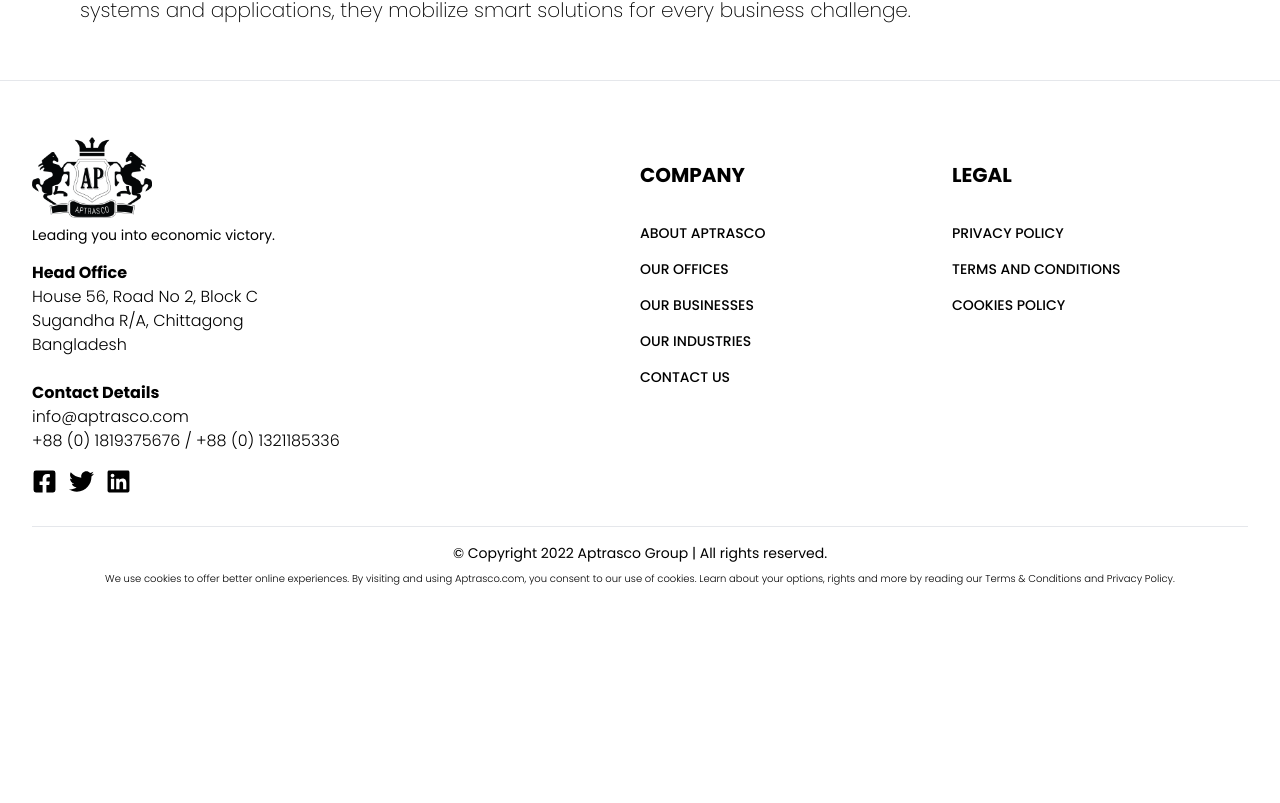
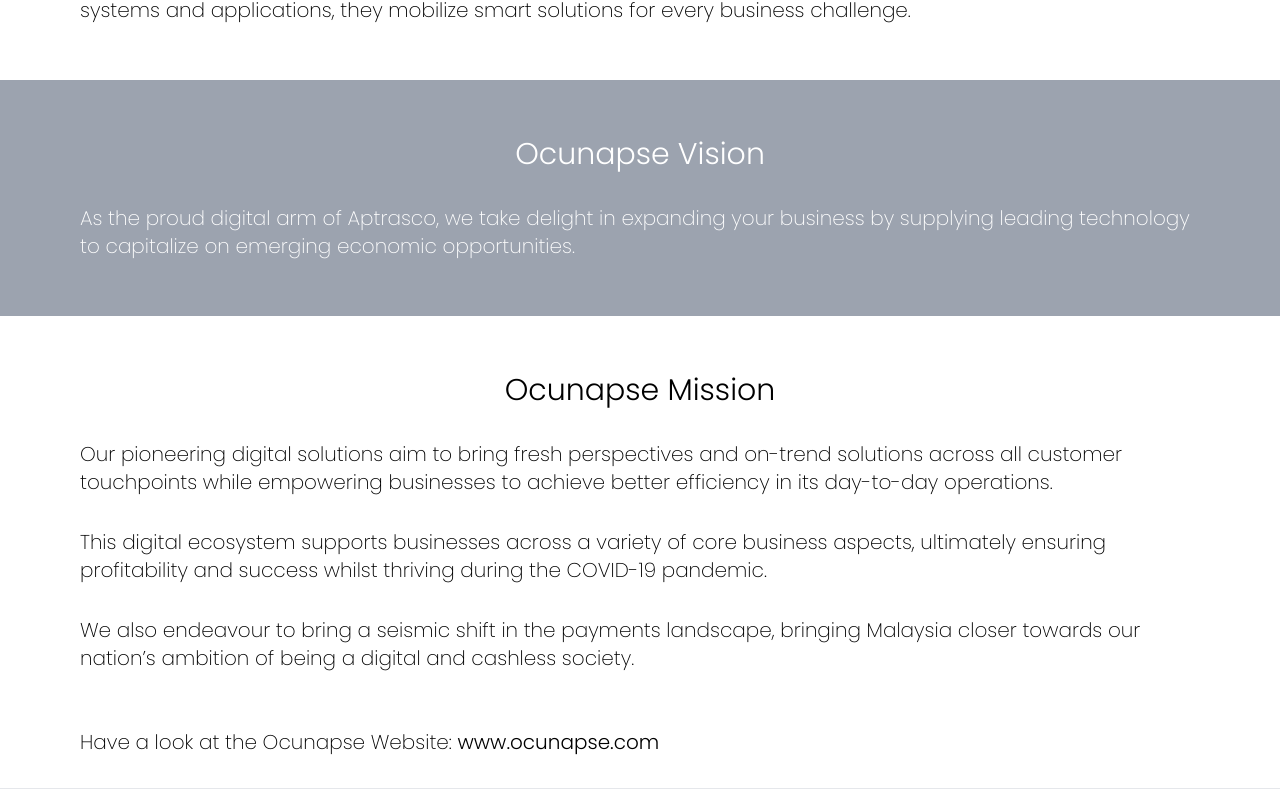
Before and after one commit to Jochgem76/aptrasco-web-app, a Next.js app: page /businesses/ocunapse in a window 1280 px wide. Shown: the part 757-1560 px from the top of the page. Before the commit the page ends 1359 px from the top, so only its background shows below. Built offline with nearby package versions, Linux system fonts and the light colour scheme.

Commit message:
Initial commit

```diff
--- a/pages/businesses/ocunapse.js
+++ b/pages/businesses/ocunapse.js
@@ -1,9 +1,11 @@
 import Widget from "../../components/Widget";
 import HeaderImage from "../../components/HeaderImage";
+import TextWhite from '../../components/TextWhite';
+import TextGray from '../../components/TextGray';
 
 const OcunapseIT = {
     headerTitle: "Ocunapse",
-    imageUrl: "https://res.cloudinary.com/dqvs8sk1o/image/upload/v1653467132/nature_fresh_header.jpg",
+    imageUrl: "https://res.cloudinary.com/dqvs8sk1o/image/upload/e_brightness:-20/v1653553202/ocunapse_header.jpg",
     headerUrl: "Ocunapse"
 
 };
@@ -16,6 +18,22 @@ const Ocunapse = ({ }) => {
             <Widget
                 title="Ocunapse Sdn Bhd"
                 sub="Ocunapse envisions the digital breakthroughs of tomorrow from deploying artificial intelligence to developing systems and applications, they mobilize smart solutions for every business challenge." />
+            <TextGray
+                title="Ocunapse Vision"
+                parOne="As the proud digital arm of Aptrasco, we take delight in expanding your business by supplying leading technology to capitalize on emerging economic opportunities."
+
+            />
+            <TextWhite
+                title="Ocunapse Mission"
+                parOne="Our pioneering digital solutions aim to bring fresh perspectives and on-trend solutions across all customer touchpoints while empowering businesses to achieve better efficiency in its day-to-day operations."
+                parTwo="This digital ecosystem supports businesses across a variety of core business aspects, ultimately ensuring profitability and success whilst thriving during the COVID-19 pandemic."
+                parThree="We also endeavour to bring a seismic shift in the payments landscape, bringing Malaysia closer towards our nation’s ambition of being a digital and cashless society."
+            />
+            <div className="mx-auto px-6 lg:px-20 w-full">
+                <div className="my-4 lg:my-8">
+                    <p className="text-center lg:text-left text-black text-lg lg:text-xl font-extralight">Have a look at the Ocunapse Website: <span> <a href="https://www.ocunapse.com" className="font-light hover:text-blue-400">www.ocunapse.com</a></span></p>
+                </div>
+            </div>
         </>
     )
 };
```
